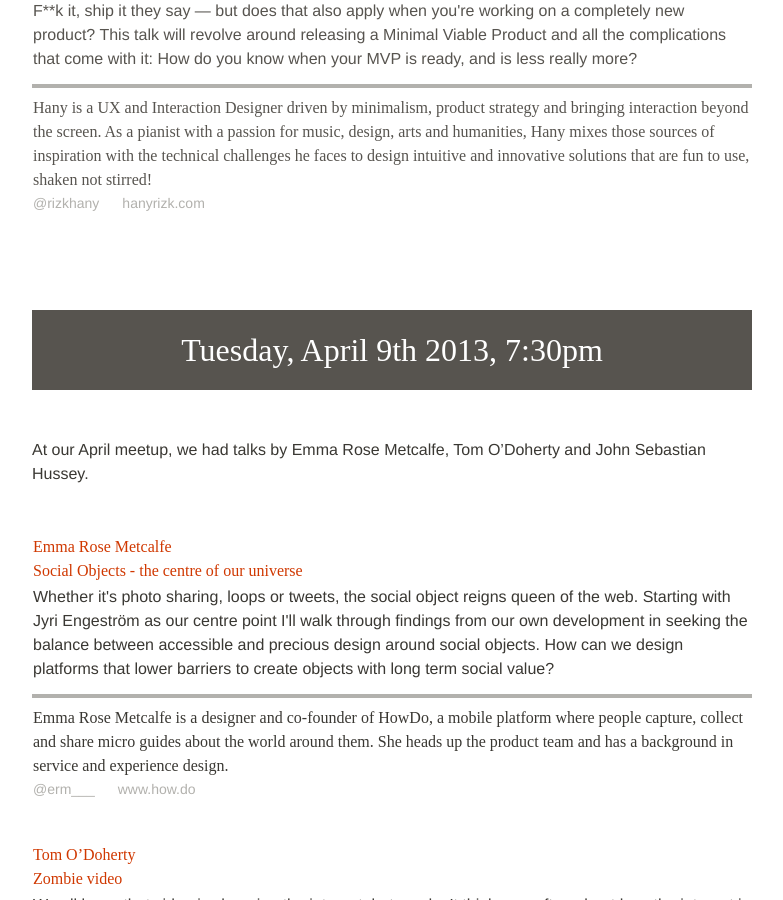
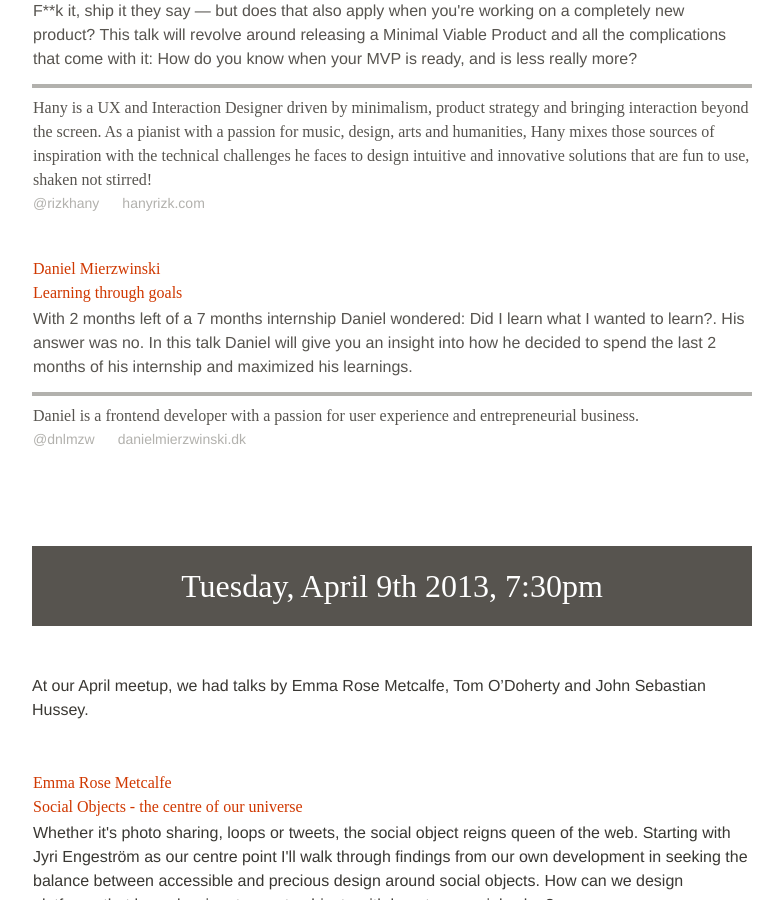
Before and after one commit to upfrontug/upfrontug.github.io, a Jekyll site: the page built from index.html, in a window 1280 px wide and 900 px high, scrolled down 1232 px. Shown: the whole window, without its empty margins (248-1031 px from the left). Built offline with Jekyll 4.4.1, drawn with Linux system fonts in a browser that asks for light colours; nearby versions of some CDN libraries; a style sheet for code colours, icons or effects is not loaded.

Commit message:
Add Daniel's info

```diff
--- a/index.html
+++ b/index.html
@@ -55,7 +55,19 @@
        </ul>
      </li>
 
-
+     <li>
+       <h4><span>Daniel Mierzwinski</span> Learning through goals</h4>
+       <p>
+         With 2 months left of a 7 months internship Daniel wondered: Did I learn what I wanted to learn?. His answer was no. In this talk Daniel will give you an insight into how he decided to spend the last 2 months of his internship and maximized his learnings.
+       </p>
+       <p class="speaker_info">
+         Daniel is a frontend developer with a passion for user experience and entrepreneurial business.
+       </p>
+       <ul class="speaker_links">
+         <li><a href="http://twitter.com/dnlmzw">@dnlmzw</a></li>
+         <li><a href="http://www.danielmierzwinski.dk">danielmierzwinski.dk</a></li>
+       </ul>
+     </li>
 
     </ul>
 
```
